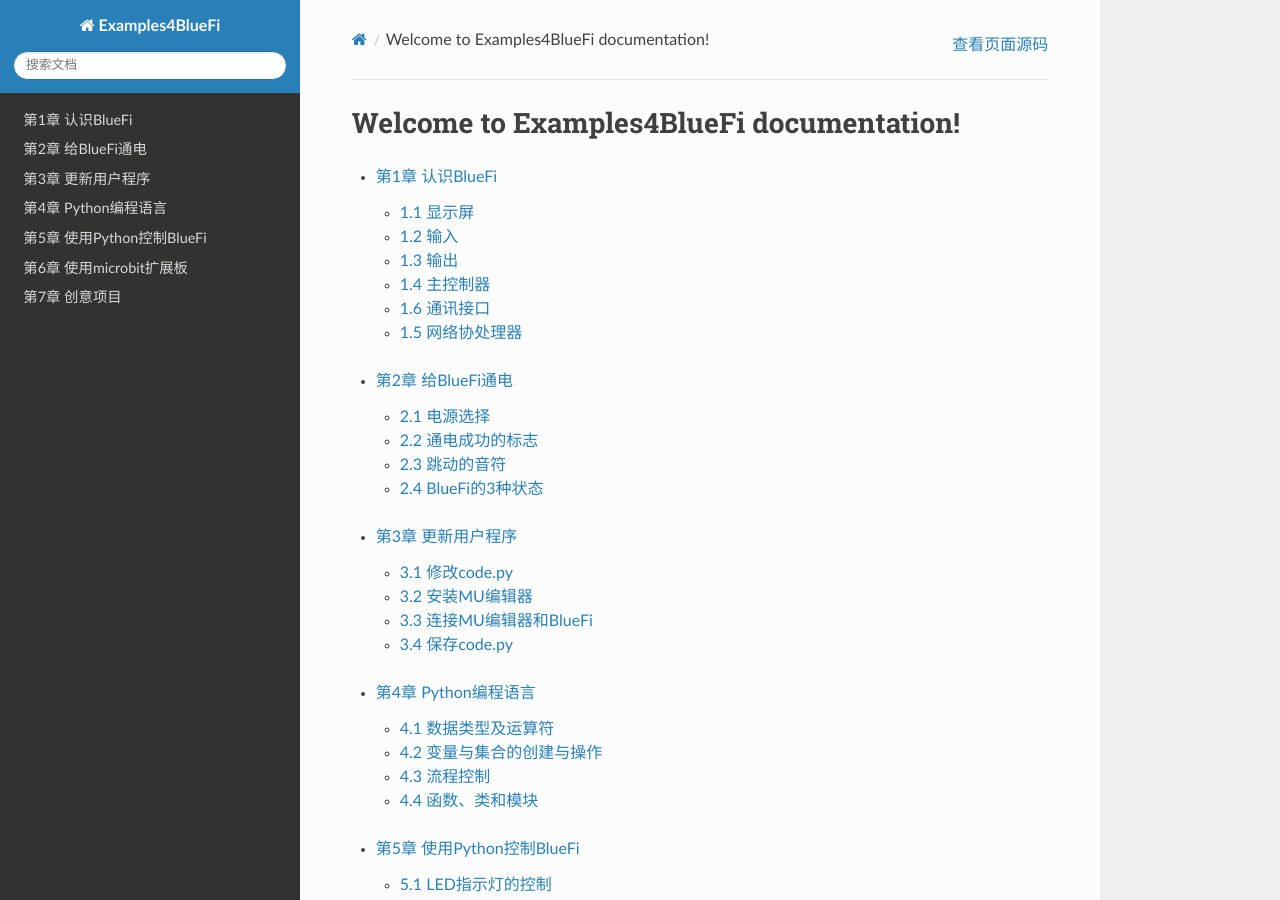
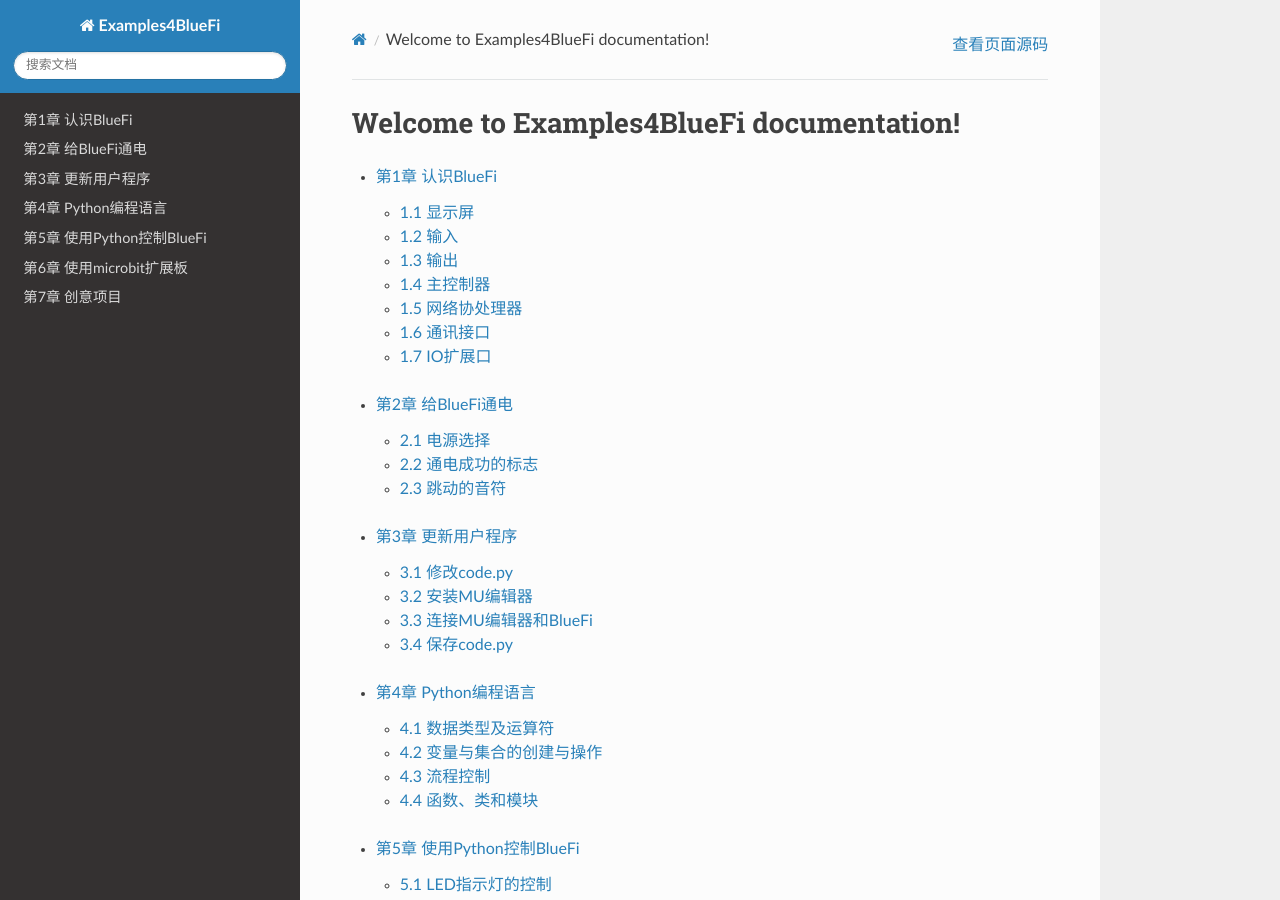
Before and after one commit to BradChan/Examples4BlueFi, a Sphinx documentation site: the page built from source/index.rst, in a window 1280 px wide and 900 px high. Built offline with Sphinx 7.4.7 and the Read the Docs theme 2.0.0, drawn with Linux system fonts in a browser that asks for light colours; pages that are not in the unit, such as notebooks, are missing from menus.

Commit message:
10.8 change2

```diff
--- a/source/c2-Power the BlueFi/status with led.rst
+++ b/source/c1-Know about BlueFi/IO.rst
@@ -1,3 +1,3 @@
 ====================
-2.4 BlueFi的3种状态
+1.7 IO扩展口
 ====================
--- a/source/c1-Know about BlueFi/index_c1.rst
+++ b/source/c1-Know about BlueFi/index_c1.rst
@@ -11,5 +11,6 @@
    input.rst
    output.rst
    CPU.rst
+   NP.rst
    Interface.rst
-   NP.rst
+   IO.rst
```
